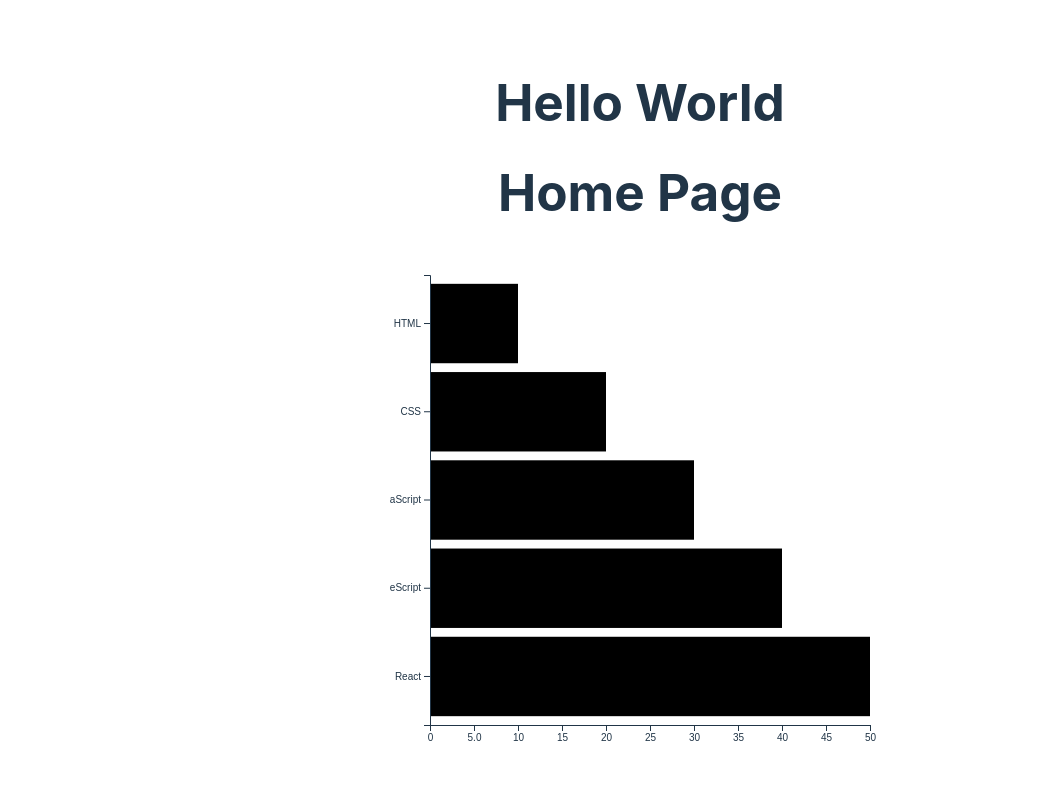
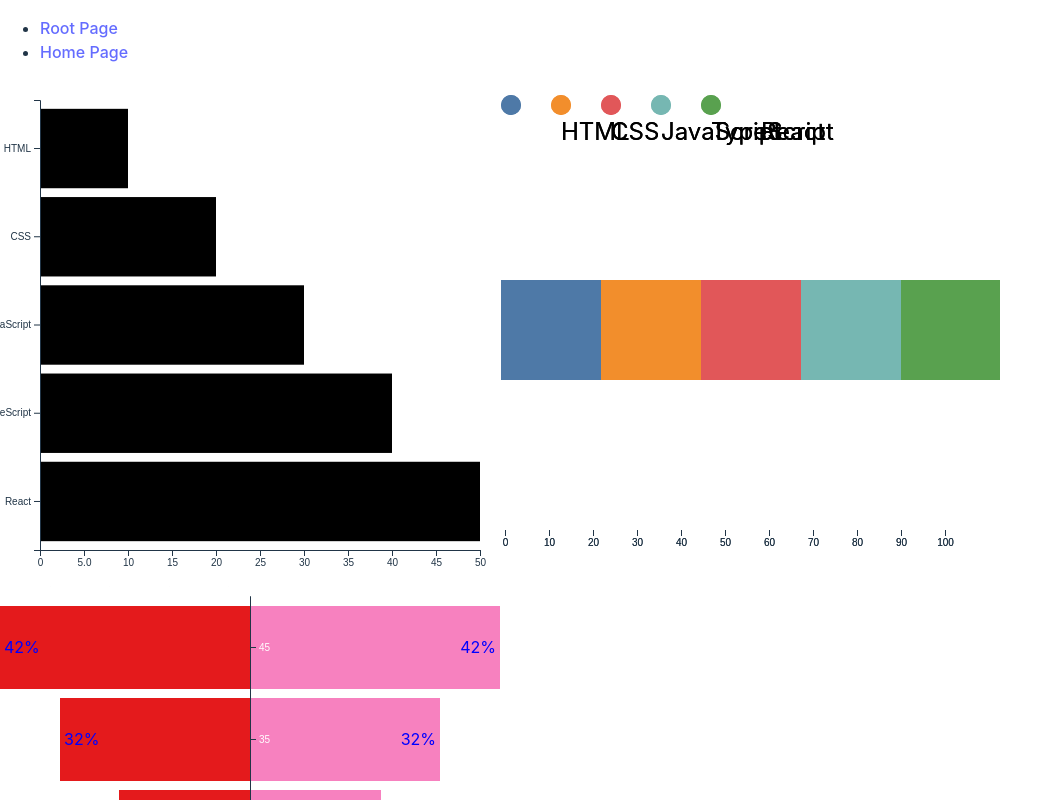
Before and after one commit to daydin14/d3ts, a React (Vite) app: page / in a window 1280 px wide. Shown: the top 800 px of the page, without its empty margins (0-1063 px from the left). Built offline with nearby package versions, Linux system fonts and the light colour scheme.

Commit message:
WIP React Router

```diff
--- /dev/null
+++ b/src/components/nav/NavMenu.tsx
@@ -0,0 +1,18 @@
+const NavMenu = () => {
+    return (
+        <>
+            <nav>
+                <ul>
+                    <li>
+                        <a href="/">Root Page</a>
+                    </li>
+                    <li>
+                        <a href="/home">Home Page</a>
+                    </li>
+                </ul>
+            </nav>
+        </>
+    )
+}
+
+export default NavMenu
--- a/src/main.tsx
+++ b/src/main.tsx
@@ -1,10 +1,28 @@
-import React from 'react'
-import ReactDOM from 'react-dom/client'
-import App from './App.tsx'
-import './index.css'
+// Styling
+import "./index.css";
 
-ReactDOM.createRoot(document.getElementById('root') as HTMLElement).render(
+// Dependencies
+import React from "react";
+import ReactDOM from "react-dom/client";
+import { createBrowserRouter, RouterProvider } from "react-router-dom";
+
+// Pages
+import ErrorPage from "./pages/ErrorPage.tsx";
+
+// Components
+import App from "./App.tsx";
+import Root from "./routes/Root.tsx";
+
+const router = createBrowserRouter([
+  {
+    path: "/",
+    element: <Root />,
+    errorElement: <ErrorPage />,
+  },
+]);
+
+ReactDOM.createRoot(document.getElementById("root") as HTMLElement).render(
   <React.StrictMode>
-    <App />
-  </React.StrictMode>,
-)
+    <RouterProvider router={router} />
+  </React.StrictMode>
+);
```
